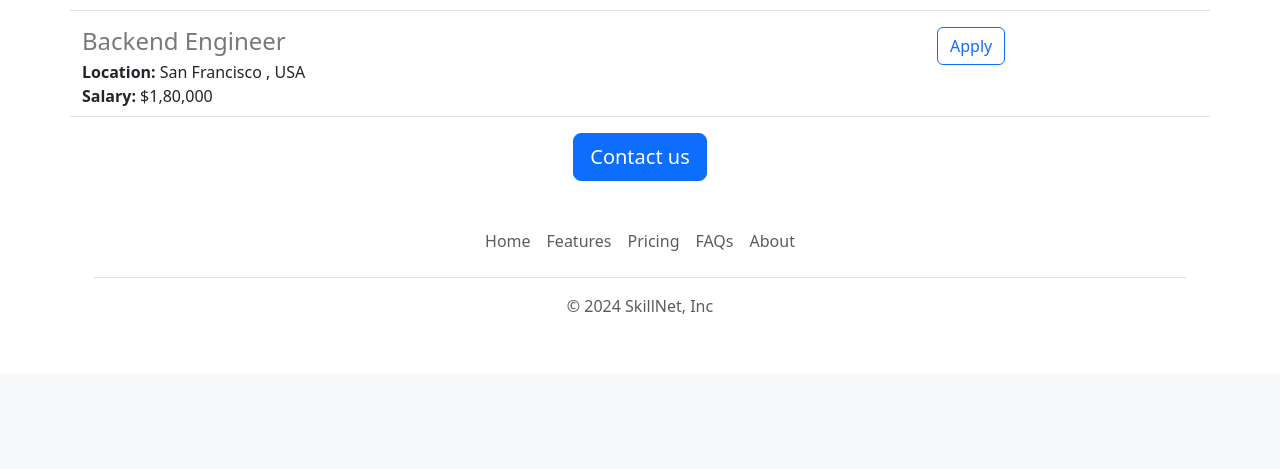
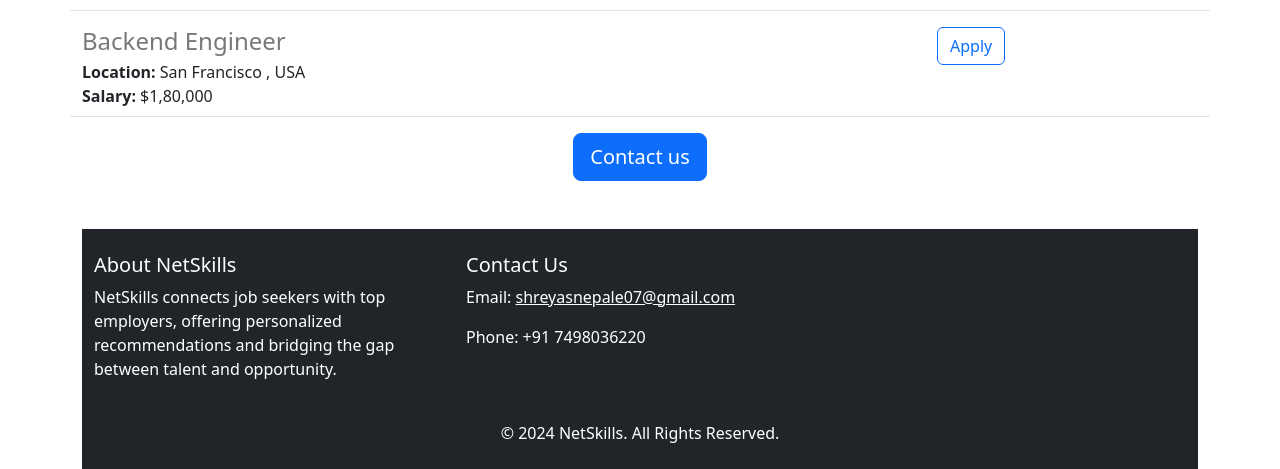
Before and after one commit to NYSHREYAS/SkillNet, a Flask app: page / in a window 1280 px wide. Shown: the part 1603-2072 px from the top of the page. Before the commit the page ends 1917 px from the top, so only its background shows below. Run offline with Flask 3, Linux system fonts and the light colour scheme.

Commit message:
added footer

```diff
--- a/templates/footer.html
+++ b/templates/footer.html
@@ -1,12 +1,27 @@
-<div class="container">
-  <footer class="py-3 my-4">
-    <ul class="nav justify-content-center border-bottom pb-3 mb-3">
-      <li class="nav-item"><a href="#" class="nav-link px-2 text-body-secondary">Home</a></li>
-      <li class="nav-item"><a href="#" class="nav-link px-2 text-body-secondary">Features</a></li>
-      <li class="nav-item"><a href="#" class="nav-link px-2 text-body-secondary">Pricing</a></li>
-      <li class="nav-item"><a href="#" class="nav-link px-2 text-body-secondary">FAQs</a></li>
-      <li class="nav-item"><a href="#" class="nav-link px-2 text-body-secondary">About</a></li>
-    </ul>
-    <p class="text-center text-body-secondary">&copy; 2024 SkillNet, Inc</p>
-  </footer>
-</div>
+<footer class="bg-dark text-white mt-5">
+  <div class="container py-4">
+    <div class="row">
+
+      <div class="col-md-4">
+        <h5>About NetSkills</h5>
+        <p>
+          NetSkills connects job seekers with top employers, offering personalized recommendations and bridging the gap between talent and opportunity.
+        </p>
+      </div>
+
+      <div class="col-md-4">
+        <h5>Contact Us</h5>
+        <p>Email: <a href="mailto:shreyasnepale07@gmail.com" class="text-white">shreyasnepale07@gmail.com</a></p>
+        <p>Phone: +91 7498036220</p>
+      </div>
+
+
+    </div>
+
+    <div class="row mt-4">
+      <div class="col text-center">
+        <p class="mb-0">&copy; 2024 NetSkills. All Rights Reserved.</p>
+      </div>
+    </div>
+  </div>
+</footer>
```
